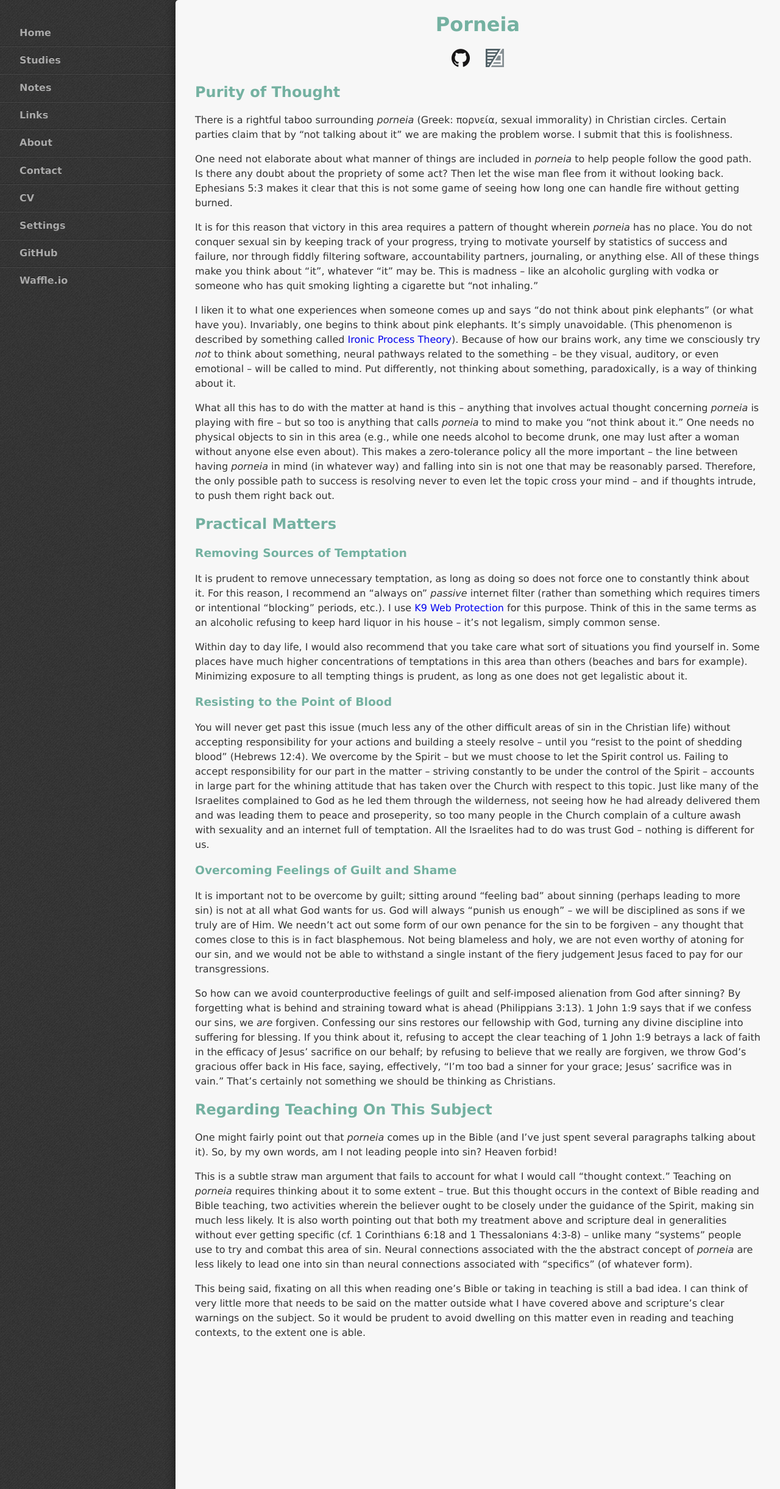
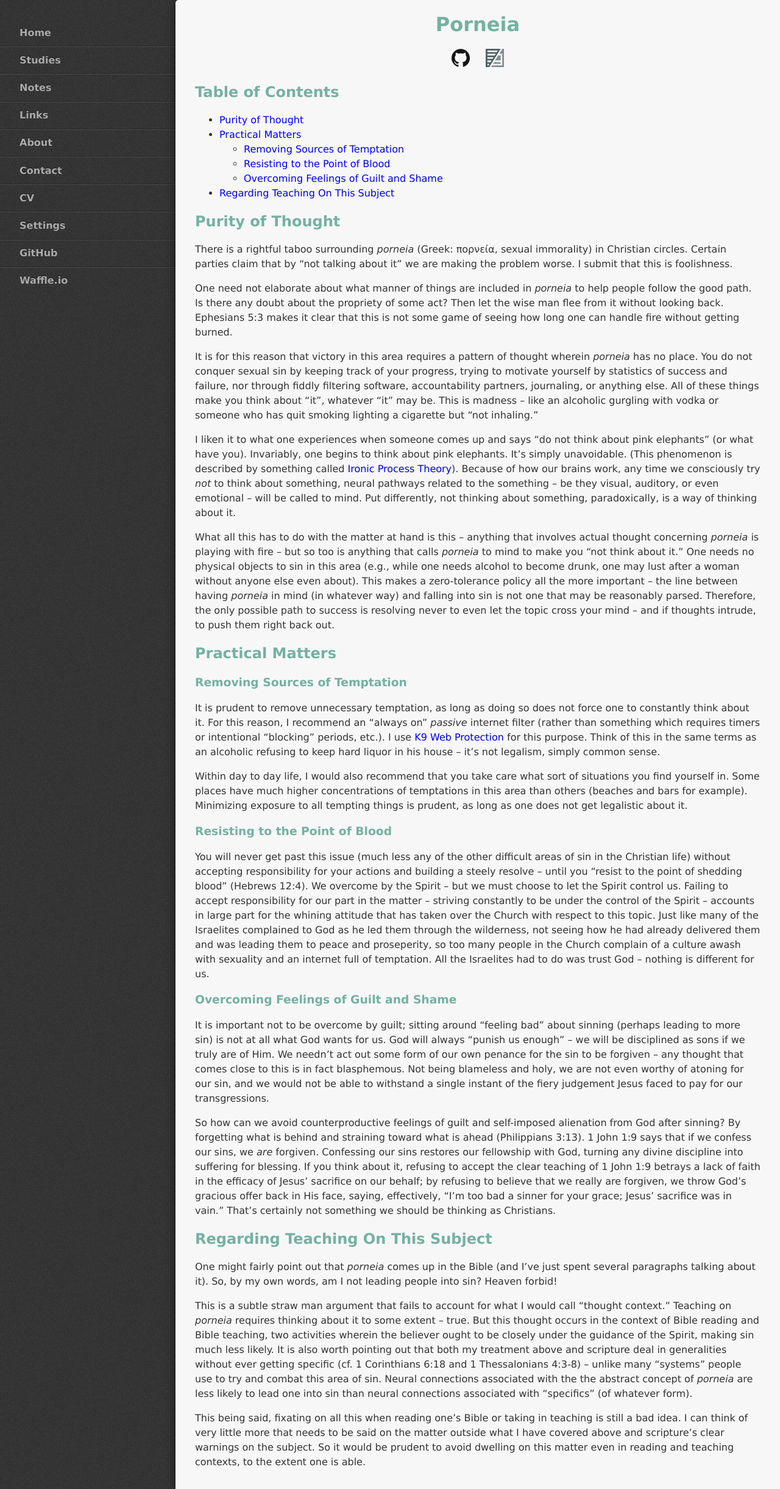
Before and after one commit to StevenTammen/chrya.com, a Jekyll site: the page built from studies/porneia.md, in a window 1280 px wide. Shown: the whole page at 61% size. Built offline with Jekyll 4.4.1, drawn with Linux system fonts in a browser that asks for light colours.

Commit message:
Update porneia.md

```diff
--- a/studies/porneia.md
+++ b/studies/porneia.md
@@ -17,6 +17,15 @@ title: Porneia
    </a>
 
 </div>
+
+## Table of Contents
+
+- [Purity of Thought](#purity-of-thought)
+- [Practical Matters](#practical-matters)
+  * [Removing Sources of Temptation](#removing-sources-of-temptation)
+  * [Resisting to the Point of Blood](#resisting-to-the-point-of-blood)
+  * [Overcoming Feelings of Guilt and Shame](#overcoming-feelings-of-guilt-and-shame)
+- [Regarding Teaching On This Subject](#regarding-teaching-on-this-subject)
 
 ## Purity of Thought
 
```
